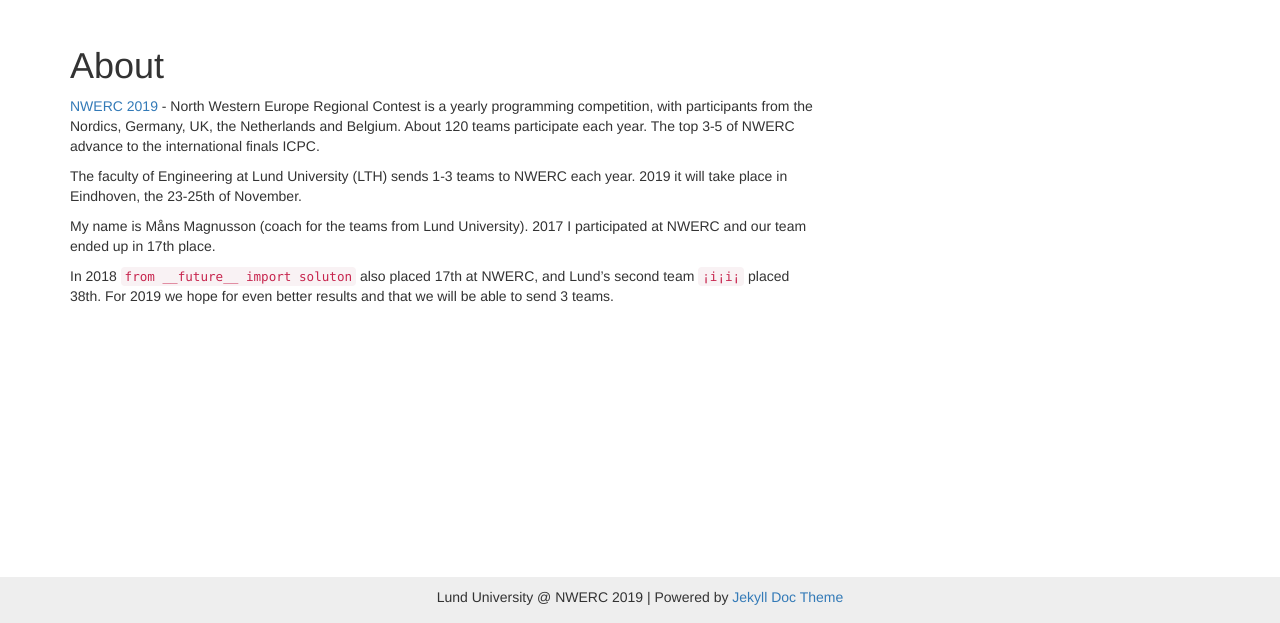
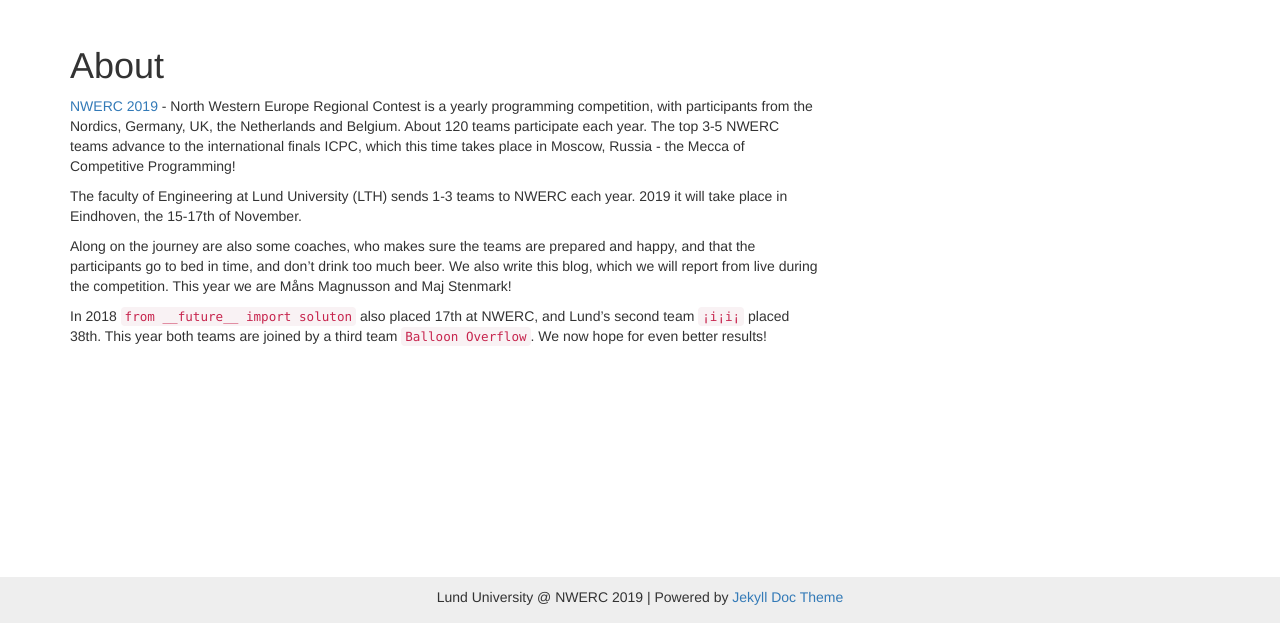
Before and after one commit to nwerc-lu/2019, a Jekyll site: the page built from about.md, in a window 1280 px wide, cut to the strip 277-900 px from the top of the page. Built offline with Jekyll 4.4.1, drawn with Linux system fonts in a browser that asks for light colours; nearby versions of some CDN libraries; comment, search, counter and statistics services are not loaded; our own code applies the rules of GitHub Pages for plain Markdown files.

Commit message:
update index and about

```diff
--- a/_includes/topnav.html
+++ b/_includes/topnav.html
@@ -15,6 +15,7 @@
             <ul class="nav navbar-nav">
                 <li {% if page.sectionid=='blog' %} class="active" {% endif %}><a href="{{ site.posts.first.url | prepend: site.baseurl }}">Blog</a></li>
                 <li {% if page.sectionid=='about' %} class="active" {% endif %}><a href="{{ "/about" | prepend: site.baseurl }}">About</a></li>
+                <li {% if page.sectionid=='trainings' %} class="active" {% endif %}><a href="{{ "/trainings" | prepend: site.baseurl }}">Trainings</a></li>
                 <li ><a href="https://nwerc-lu.github.io/2018">Previous Year</a></li>
             </ul>
         </div>
--- a/about.md
+++ b/about.md
@@ -4,10 +4,10 @@ sectionid: about
 ---
 # About
 
-[NWERC 2019](nwerc.eu) - North Western Europe Regional Contest is a yearly programming competition, with participants from the Nordics, Germany, UK, the Netherlands and Belgium. About 120 teams participate each year. The top 3-5 of NWERC advance to the international finals ICPC.
+[NWERC 2019](nwerc.eu) - North Western Europe Regional Contest is a yearly programming competition, with participants from the Nordics, Germany, UK, the Netherlands and Belgium. About 120 teams participate each year. The top 3-5 NWERC teams advance to the international finals ICPC, which this time takes place in Moscow, Russia - the Mecca of Competitive Programming!
 
-The faculty of Engineering at Lund University (LTH) sends 1-3 teams to NWERC each year. 2019 it will take place in Eindhoven, the 23-25th of November.
+The faculty of Engineering at Lund University (LTH) sends 1-3 teams to NWERC each year. 2019 it will take place in Eindhoven, the 15-17th of November.
 
-My name is Måns Magnusson (coach for the teams from Lund University). 2017 I participated at NWERC and our team ended up in 17th place.
+Along on the journey are also some coaches, who makes sure the teams are prepared and happy, and that the participants go to bed in time, and don't drink too much beer. We also write this blog, which we will report from live during the competition. This year we are Måns Magnusson and Maj Stenmark!
 
-In 2018 `from __future__ import soluton` also placed 17th at NWERC, and Lund's second team `¡i¡i¡` placed 38th. For 2019 we hope for even better results and that we will be able to send 3 teams.
+In 2018 `from __future__ import soluton` also placed 17th at NWERC, and Lund's second team `¡i¡i¡` placed 38th. This year both teams are joined by a third team `Balloon Overflow`. We now hope for even better results!
```
Also changed, not shown: index.md (+1 -12 lines), trainings.md (added, +16 -0 lines).
